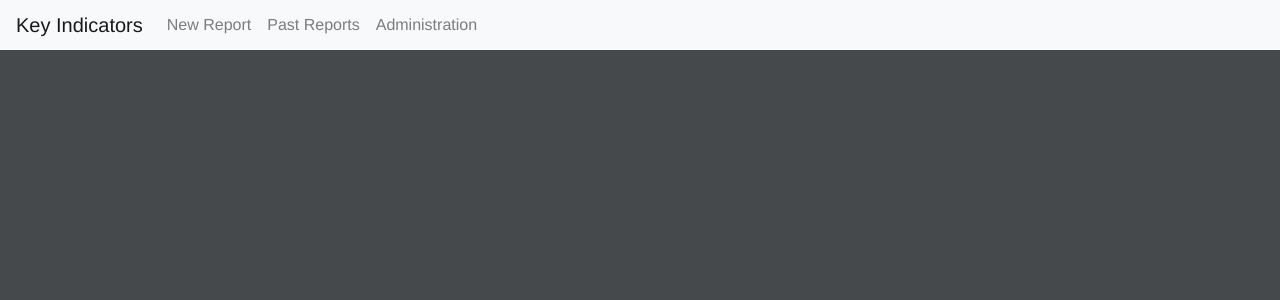
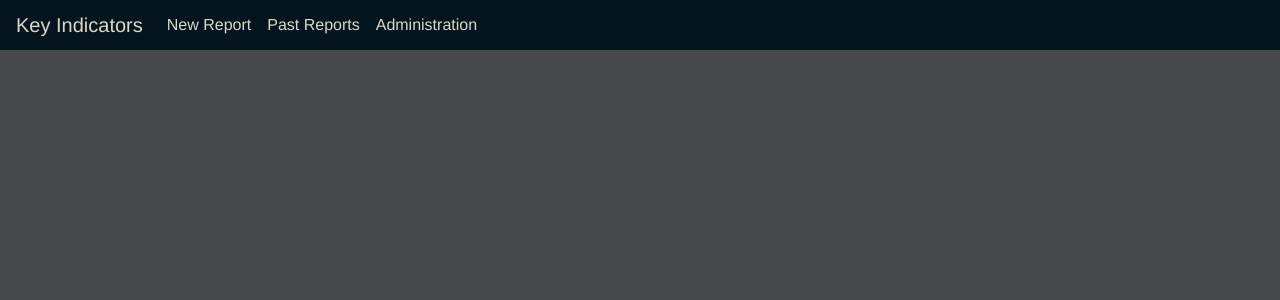
Before and after one commit to brianweber13/mission-tracker, a Django app: page / in a window 1280 px wide. Shown: the top 300 px of the page. Run offline with Django 3.2, Linux system fonts and the light colour scheme; some libraries are stand-ins or nearby versions.

Commit message:
removed bootstrap navbar colors in order to use custom ones

```diff
--- a/KeyIndicators/templates/KeyIndicators/base.html
+++ b/KeyIndicators/templates/KeyIndicators/base.html
@@ -22,7 +22,7 @@
 </head>
 
 <body>
-  <nav class="navbar navbar-expand-lg navbar-light bg-light">
+  <nav class="navbar navbar-expand-lg">
     <a class="navbar-brand" href="#">{{ title }}</a>
     <button class="navbar-toggler" type="button" data-toggle="collapse"
     data-target="#navbarSupportedContent" aria-controls="navbarSupportedContent"
```
